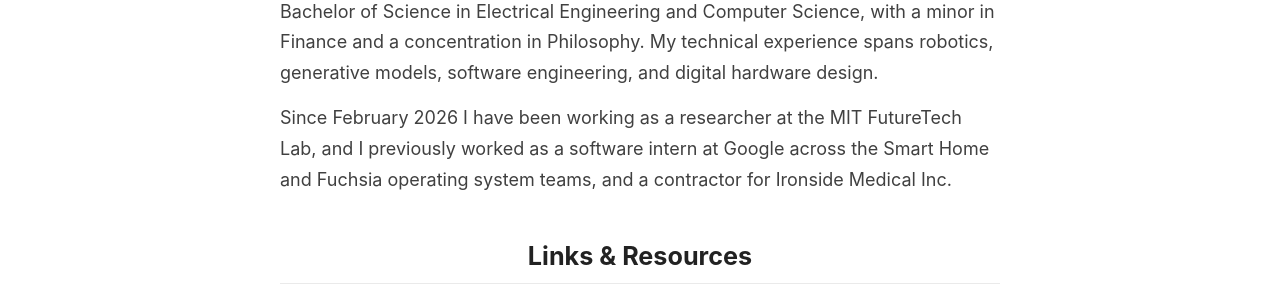
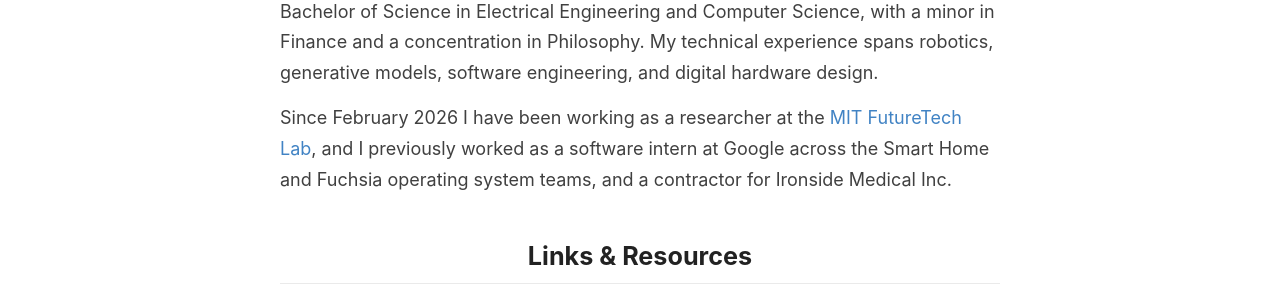
Before and after one commit to tylergp/tylergp.github.io, a Jekyll site: the page built from index.html, in a window 1280 px wide. Shown: the part 185-485 px from the top of the page. Built offline with Jekyll 4.4.1, drawn with Linux system fonts in a browser that asks for light colours; the list of posts is cut into pages by our own code; part of the change alters nothing that is shown.

```diff
--- a/index.html
+++ b/index.html
@@ -33,7 +33,7 @@ layout: default
 <div class="custom-section" id="about">
   <p>I am a student at the Massachusetts Institute of Technology (MIT) pursuing a Bachelor of Science in Electrical Engineering and Computer Science, with a minor in Finance and a concentration in Philosophy. My technical experience spans robotics, generative models, software engineering, and digital hardware design.</p>
 
-  <p>Since February 2026 I have been working as a researcher at the MIT FutureTech Lab, and I previously worked as a software intern at Google across the Smart Home and Fuchsia operating system teams, and a contractor for Ironside Medical Inc.</p>
+  <p>Since February 2026 I have been working as a researcher at the <a href="https://futuretech.mit.edu/">MIT FutureTech Lab</a>, and I previously worked as a software intern at Google across the Smart Home and Fuchsia operating system teams, and a contractor for Ironside Medical Inc.</p>
 </div>
 
 <div class="custom-section" id="links">
```
